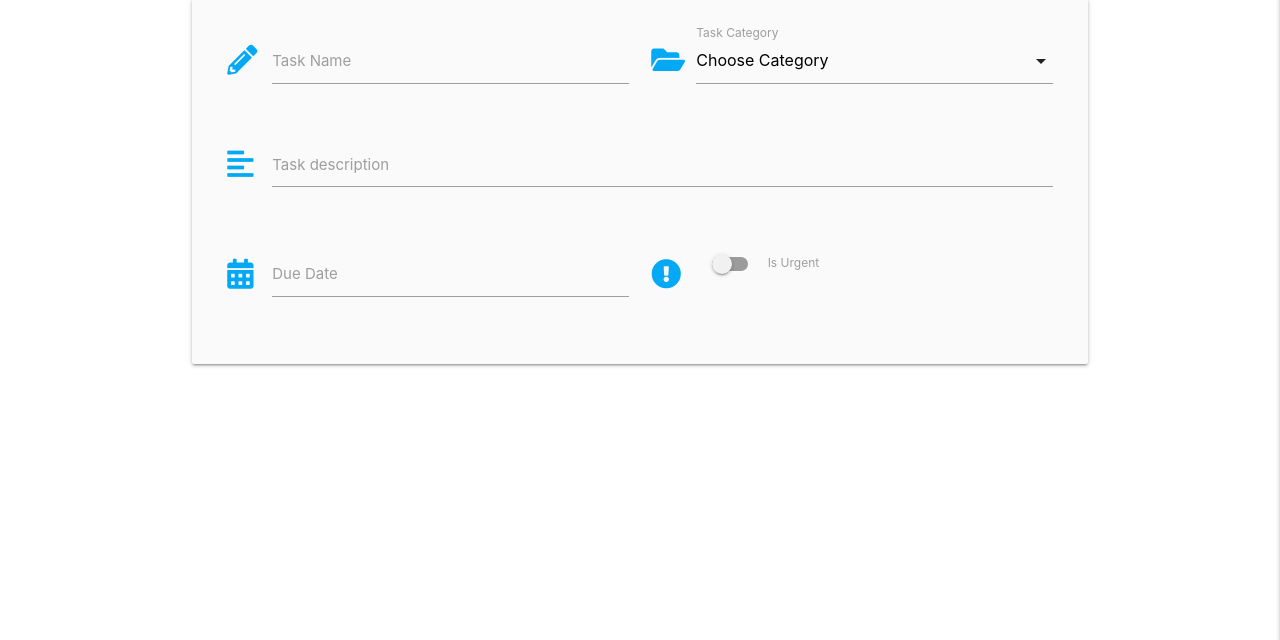
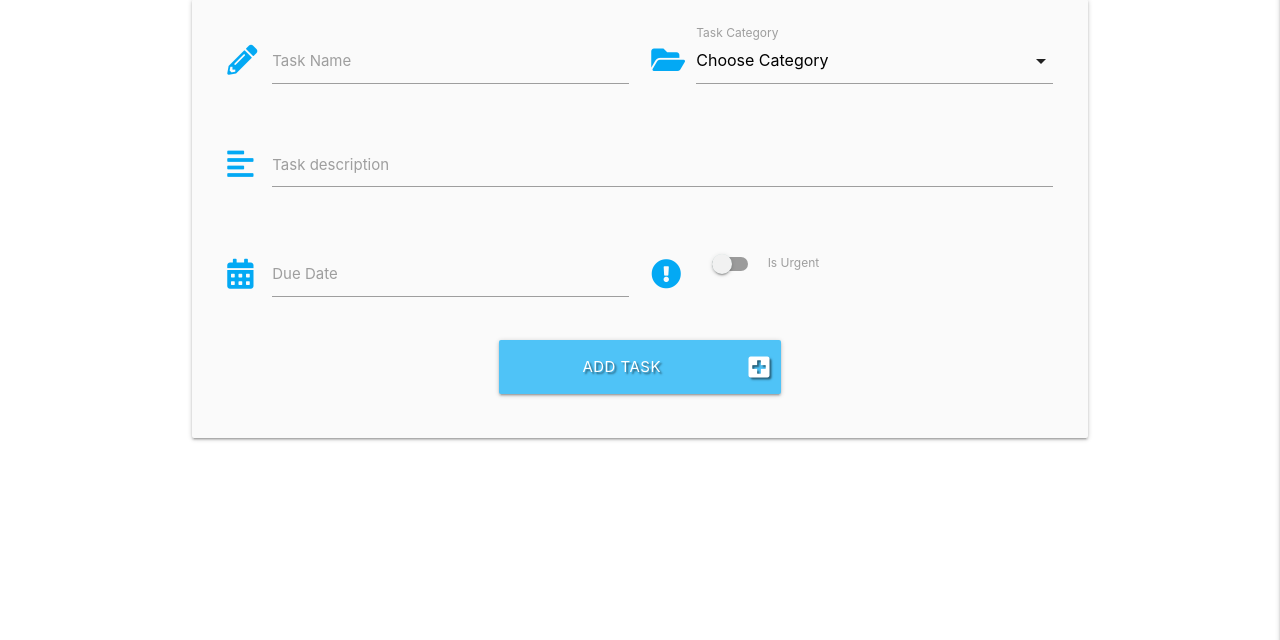
Before and after one commit to pjotrs-osnovskis/task-manager, a Flask app: page /add_task in a window 1280 px wide. Shown: the part 160-800 px from the top of the page. Run offline with Flask 2, Linux system fonts and the light colour scheme; data that the repository does not hold is empty; some libraries are stand-ins or nearby versions.

Commit message:
allow user to submit task to db

```diff
--- a/app.py
+++ b/app.py
@@ -101,8 +101,23 @@ def logout():
     return redirect(url_for("login"))
 
 
-@app.route("/add_task")
+@app.route("/add_task", methods=["GET", "POST"])
 def add_task():
+
+    if request.method == "POST":
+        is_urgent = "on" if request.form.get("is_urgent") else "off"
+        task = {
+            "category_name": request.form.get("category_name"),
+            "task_name": request.form.get("task_name"),
+            "task_description": request.form.get("task_description"),
+            "is_urgent": is_urgent,
+            "due_date": request.form.get("due_date"),
+            "created_by": session["user"]
+        }
+        mongo.db.tasks.insert_one(task)
+        flash("Task Successfully Added")
+        return redirect(url_for("get_tasks"))
+
     categories = mongo.db.categories.find().sort("category_name", 1)
     return render_template("add_task.html", categories=categories)
 
--- a/templates/add_task.html
+++ b/templates/add_task.html
@@ -4,8 +4,8 @@
     <h3 class="light-blue-text text-darken-2 center-align">Add Task</h3>
 
     <div class="row card-panel grey lighten-5">
-        <form class="col s12" method="POST" action="">
-
+        <form class="col s12" method="POST" action="{{ url_for('add_task') }}">
+            <!-- task name field -->
             <div class="row">
                 <div class="input-field col s12 l6">
                     <i class="fas fa-pencil-alt light-blue-text lighten-2 prefix"></i>
@@ -13,7 +13,7 @@
                         type="text" class="validate" required>
                     <label for="task_name">Task Name</label>
                 </div>
-
+                <!-- category dropdown -->
                 <div class="input-field col s12 l6">
                     <i class="fas fa-folder-open light-blue-text lighten-2 prefix"></i>
                     <select id="category_name" name="category_name" class="validate" required>
@@ -25,7 +25,7 @@
                     <label id="category_name">Task Category</label>
                 </div>
             </div>
-
+            <!-- description text area -->
             <div class="row">
                 <div class="input-field col s12">
                     <i class="fas fa-align-left light-blue-text lighten-2 prefix"></i>
@@ -34,14 +34,14 @@
                     <label for="task_description">Task description</label>
                 </div>
             </div>
-
+            <!-- due date picker -->
             <div class="row">
                 <div class="input-field col s12 l6">
                     <i class="fas fa-calendar-alt light-blue-text lighten-2 prefix"></i>
                     <input id="due_date" name="due_date" type="text" class="datepicker validate" required>
                     <label for="due_date">Due Date</label>
                 </div>
-
+                <!-- is urgent switch -->
                 <div class="input-field col s12 l6 ">
                     <div class="switch">
                         <i class="fas fa-exclamation-circle light-blue-text lighten-2 prefix"></i>
@@ -53,7 +53,13 @@
                     </div>
                 </div>
             </div>
-
+            <!-- submit button -->
+            <div class="row">
+                <button type="submit" class="col l4 s12 offset-l4 btn-large light-blue lighten-2 text-shadow">
+                    Add Task <i class="fas fa-plus-square right"></i>
+                </button>
+                </div>
+            </div>
         </form>
     </div>
 
--- a/templates/login.html
+++ b/templates/login.html
@@ -5,7 +5,7 @@
 
     <div class="row">
         <form class="col s12 m8 offset-m2" method="POST" action="{{ url_for('login') }}">
-            <div class="card-panel">
+            <div class="card-panel grey lighten-5">
                 <!-- username field -->
                 <div class="row">
                     <div class="input-field col s12">
@@ -26,8 +26,8 @@
                 </div>
                 <!-- register button -->
                 <div class="row">
-                    <button type="submit" class="col m4 s12 offset-m4 btn-large light-blue lighten-2 text-shadow">
-                        Log In <i class="fas fa-sign-in-alt"></i>
+                    <button type="submit" class="col l4 s12 offset-l4 btn-large light-blue lighten-2 text-shadow">
+                        Log In <i class="fas fa-sign-in-alt right"></i>
                     </button>
                 </div>
             </div>
--- a/templates/profile.html
+++ b/templates/profile.html
@@ -3,8 +3,8 @@
 
 
     <div class="row">
-        <div class="col s12 m8 offset-m2">
-            <div class="card-panel">
+        <div class="col s12">
+            <div class="card-panel grey lighten-5">
                 <h3 class="center-align light-blue-text text-darken-2">
                     {{ username }}'s Profile
                 </h3>
--- a/templates/register.html
+++ b/templates/register.html
@@ -5,7 +5,7 @@
 
 <div class="row">
     <form class="col s12 m8 offset-m2" method="POST" action="{{ url_for('register') }}">
-        <div class="card-panel">
+        <div class="card-panel grey lighten-5">
             <!-- username field -->
             <div class="row">
                 <div class="input-field col s12">
@@ -26,8 +26,8 @@
             </div>
             <!-- register button -->
             <div class="row">
-                <button type="submit" class="col m4 s12 offset-m4 btn-large light-blue lighten-2 text-shadow">
-                    Register <i class="fas fa-sign-in-alt"></i>
+                <button type="submit" class="col l4 s12 offset-l4 btn-large light-blue lighten-2 text-shadow">
+                    Register <i class="fas fa-sign-in-alt right"></i>
                 </button>
             </div>
         </div>
```
Also changed, not shown: templates/tasks.html (+6 -1 lines).
